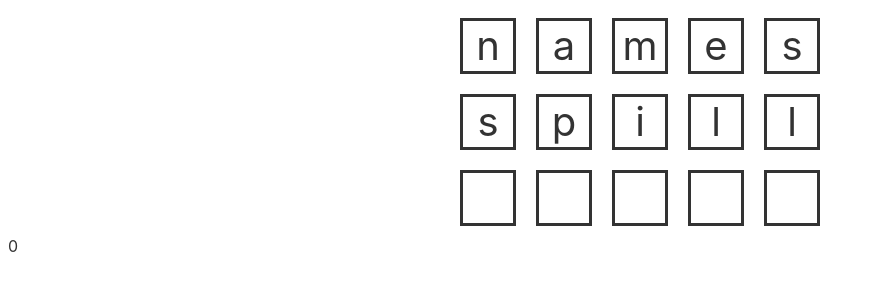
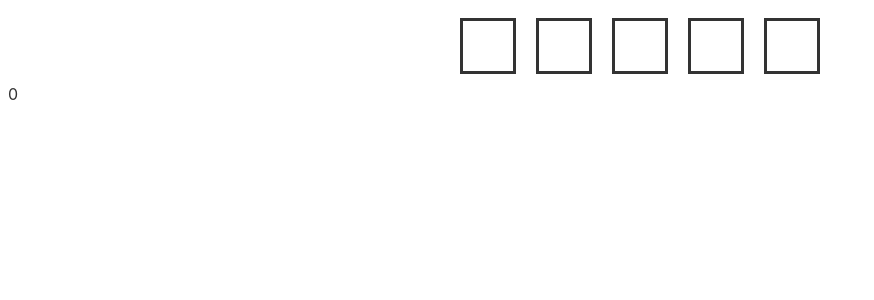
Before and after one commit to wet6123/Wordle, a Svelte app: page / in a window 1280 px wide. Shown: the top 300 px of the page, without its empty margins (0-874 px from the left). Built offline with nearby package versions, Linux system fonts and the light colour scheme.

Commit message:
Enter 입력 시 새로운 줄 생성 기능 추가

```diff
--- a/src/App.svelte
+++ b/src/App.svelte
@@ -2,33 +2,44 @@
 	let key = "";
 	let largeKey;
 	let keyCode;
-	let keys = ["names", "spill", ""];
+	let keys = [""];
 	let cnt = 0;
 
 	function handleKeydown(event) {
 		key = event.key;
-		largeKey = key.toUpperCase();
+		largeKey = key;
 		keyCode = event.keyCode;
 
-		if(keyCode == 8 && cnt > 0){//keyCode 8 = 'Backspace'
+		if(keyCode == 13){//input "Enter" => add new line
+			if(keys[keys.length -1].length == 5){
+				keys[keys.length] = "";
+				cnt = 0;
+			}
+			else{
+				alert("Not enough  letters");
+			}
+		}
+		else if(keyCode == 8 && cnt > 0){//keyCode 8 = 'Backspace'
 			cnt--;
 			keys[keys.length -1] = keys[keys.length -1].slice(0, -1)
-			console.log(keys[keys.length -1])
+			// console.log(keys[keys.length -1])
 		}
 		else if((keyCode < 91 && keyCode > 64) && cnt < 5){
 			cnt++;
 			keys[keys.length -1] = keys[keys.length -1] + largeKey
-			console.log(keys[keys.length -1])
+			// console.log(keys[keys.length -1])
 		}
 	}
 
-	function makeNewline(event) {
-		key = event.key;
-		keyCode = event.keyCode;
-		if(keyCode = 13){
-
-		}
-	}
+	// function makeNewline(event) {
+	// 	key = event.key;
+	// 	keyCode = event.keyCode;
+	// 	if(keyCode = 13){
+	// 		if(keys[keys.length -1].length == 5){
+	// 			keys.push("")
+	// 		}
+	// 	}
+	// }
 </script>
 
 <svelte:window on:keydown={handleKeydown}/>
@@ -37,11 +48,11 @@
 	<div >
 		{#each keys as key}
 		<div class = "tiles">
-			<div class="tile">{key.charAt(0)}</div>
-			<div class="tile">{key.charAt(1)}</div>
-			<div class="tile">{key.charAt(2)}</div>
-			<div class="tile">{key.charAt(3)}</div>
-			<div class="tile">{key.charAt(4)}</div>
+			<div class="tile">{key.charAt(0).toUpperCase()}</div>
+			<div class="tile">{key.charAt(1).toUpperCase()}</div>
+			<div class="tile">{key.charAt(2).toUpperCase()}</div>
+			<div class="tile">{key.charAt(3).toUpperCase()}</div>
+			<div class="tile">{key.charAt(4).toUpperCase()}</div>
 		</div>
 		{:else}
 		<div class="tile">Empty arr error</div>
```
